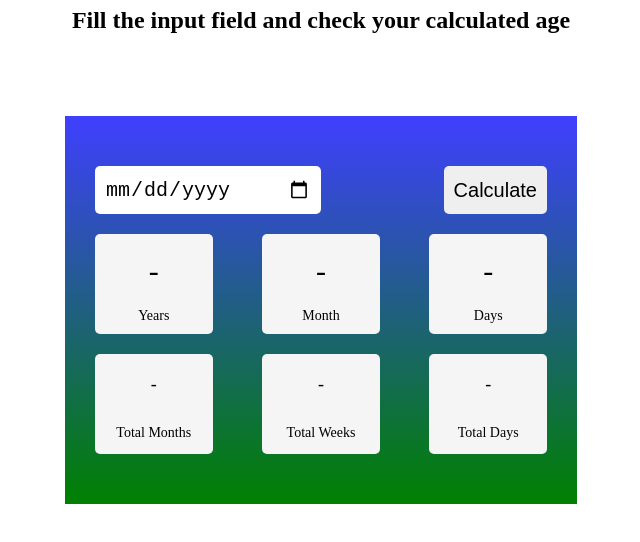
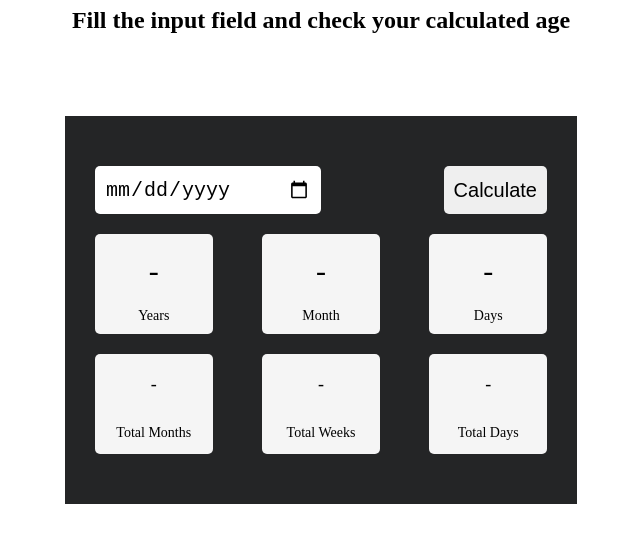
Before and after one commit to mohsin19295/age-calculator, a plain HTML site: page index.html in a window 1280 px wide. Shown: the part 90-632 px from the top of the page, without its empty margins (319-959 px from the left). Drawn offline with Linux system fonts and the light colour scheme.

Commit message:
style changed

```diff
--- a/style.css
+++ b/style.css
@@ -21,7 +21,7 @@ h1{
     left: 50%;
     top: 50%;
     padding: 50px 30px;
-    background: linear-gradient( rgba(0, 0, 255, 0.753), green);
+    background: #242526;
 }
 
 #container > div{
```
